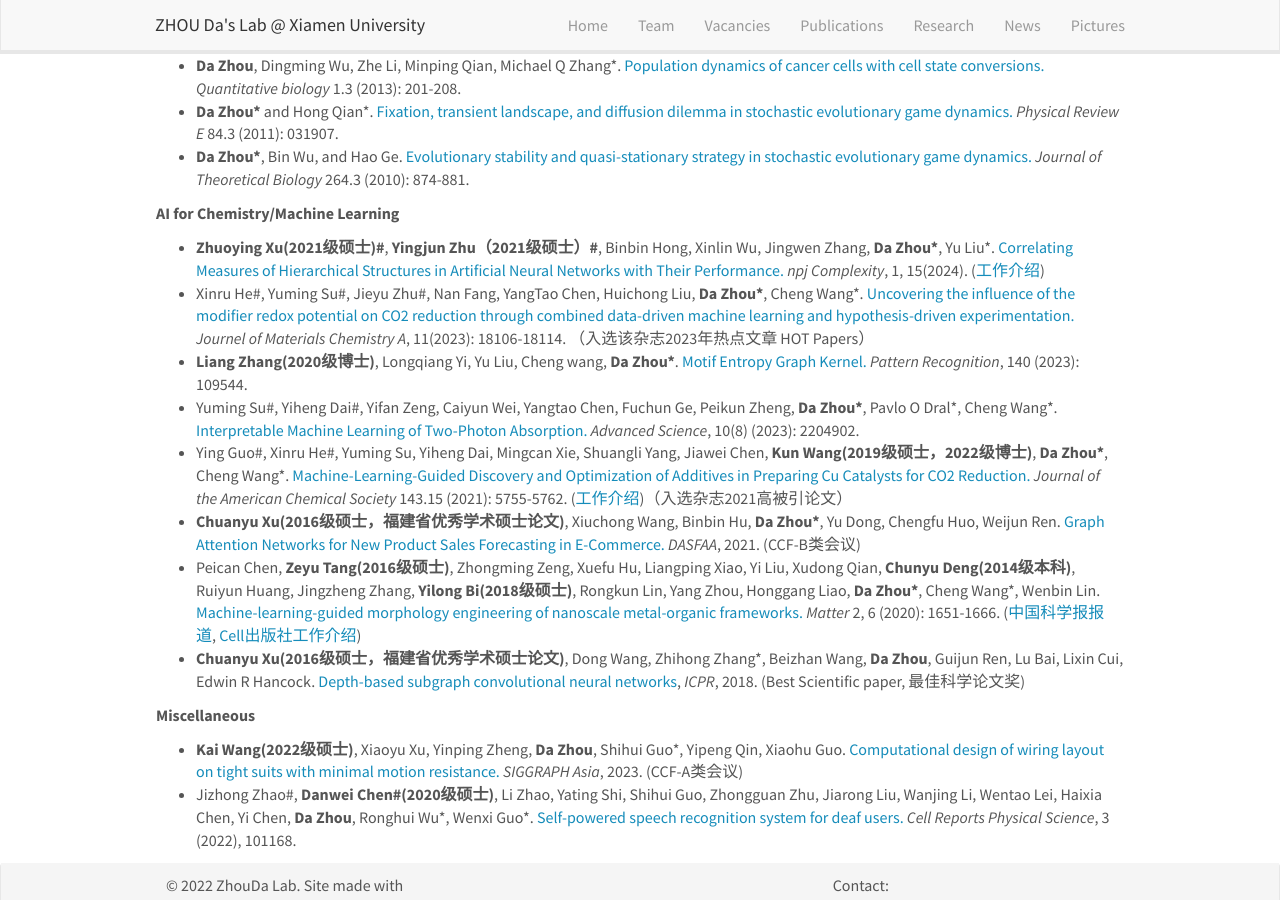
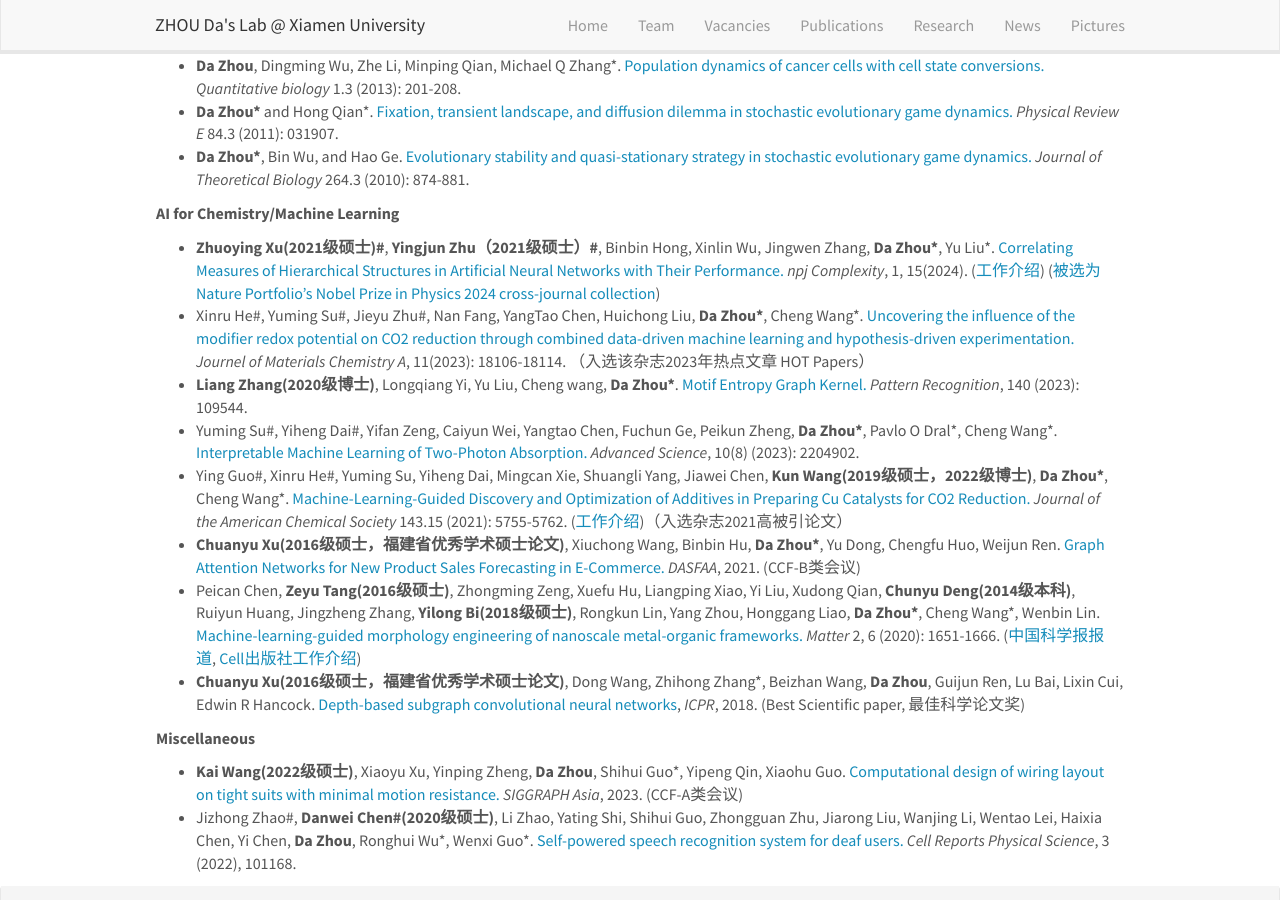
Before and after one commit to ZhouDaLab/zhoudalab.github.io, a Jekyll site: the page built from _pages/publications.md, in a window 1280 px wide and 900 px high, scrolled down 876 px. Built offline with Jekyll 4.4.1, drawn with Linux system fonts in a browser that asks for light colours; nearby versions of some CDN libraries.

Commit message:
Update publications.md

```diff
--- a/_pages/publications.md
+++ b/_pages/publications.md
@@ -34,7 +34,7 @@ permalink: /publications/
 
 **AI for Chemistry/Machine Learning**
 
-- **Zhuoying Xu(2021级硕士)\#**, **Yingjun Zhu（2021级硕士）\#**, Binbin Hong, Xinlin Wu, Jingwen Zhang, **Da Zhou\***, Yu Liu\*. [Correlating Measures of Hierarchical Structures in Artificial Neural Networks with Their Performance.](https://www.nature.com/articles/s44260-024-00015-x) *npj Complexity*, 1, 15(2024). ([工作介绍](https://mp.weixin.qq.com/s/Onzq5t2Rptly4z270DviZw))
+- **Zhuoying Xu(2021级硕士)\#**, **Yingjun Zhu（2021级硕士）\#**, Binbin Hong, Xinlin Wu, Jingwen Zhang, **Da Zhou\***, Yu Liu\*. [Correlating Measures of Hierarchical Structures in Artificial Neural Networks with Their Performance.](https://www.nature.com/articles/s44260-024-00015-x) *npj Complexity*, 1, 15(2024). ([工作介绍](https://mp.weixin.qq.com/s/Onzq5t2Rptly4z270DviZw)) ([被选为Nature Portfolio’s Nobel Prize in Physics 2024 cross-journal collection](https://www.nature.com/collections/ehbjaifcgc))
 - Xinru He\#, Yuming Su\#, Jieyu Zhu\#, Nan Fang, YangTao Chen, Huichong Liu, **Da Zhou\***, Cheng Wang\*. [Uncovering the influence of the modifier redox potential on CO2 reduction through combined data-driven machine learning and hypothesis-driven experimentation.](https://doi.org/10.1039/D3TA03115B) 	*Journel of Materials Chemistry A*, 11(2023): 18106-18114. （入选该杂志2023年热点文章 HOT Papers）
 - **Liang Zhang(2020级博士)**, Longqiang Yi, Yu Liu, Cheng wang, **Da Zhou\***. [Motif Entropy Graph Kernel.](https://www.sciencedirect.com/science/article/abs/pii/S0031320323002443) *Pattern Recognition*, 140 (2023): 109544.
 - Yuming Su\#, Yiheng Dai\#, Yifan Zeng, Caiyun Wei, Yangtao Chen, Fuchun Ge, Peikun Zheng, **Da Zhou\***, Pavlo O Dral\*, Cheng Wang\*. [Interpretable Machine Learning of Two-Photon Absorption.](https://onlinelibrary.wiley.com/doi/full/10.1002/advs.202204902) *Advanced Science*, 10(8) (2023): 2204902.
```
